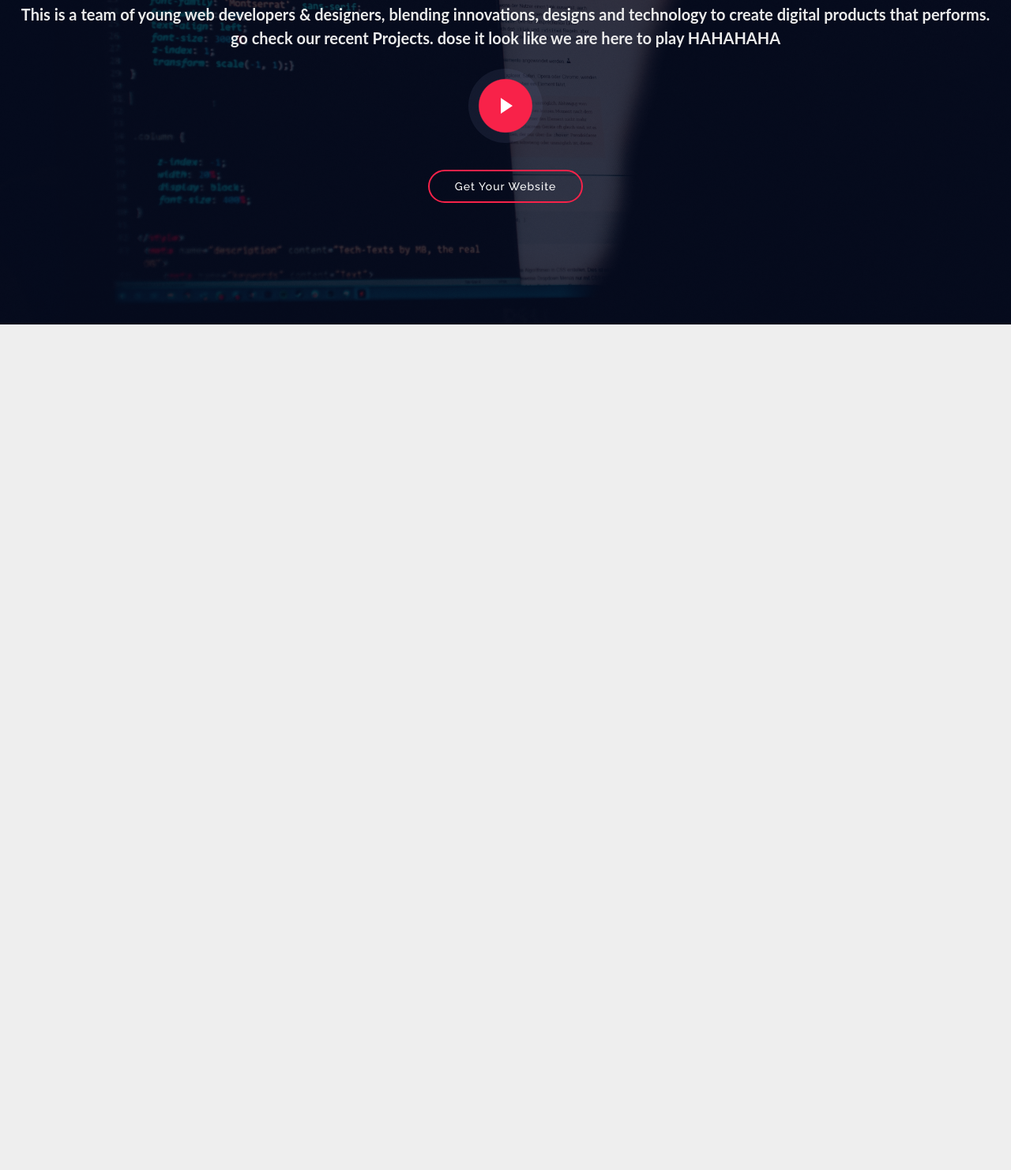
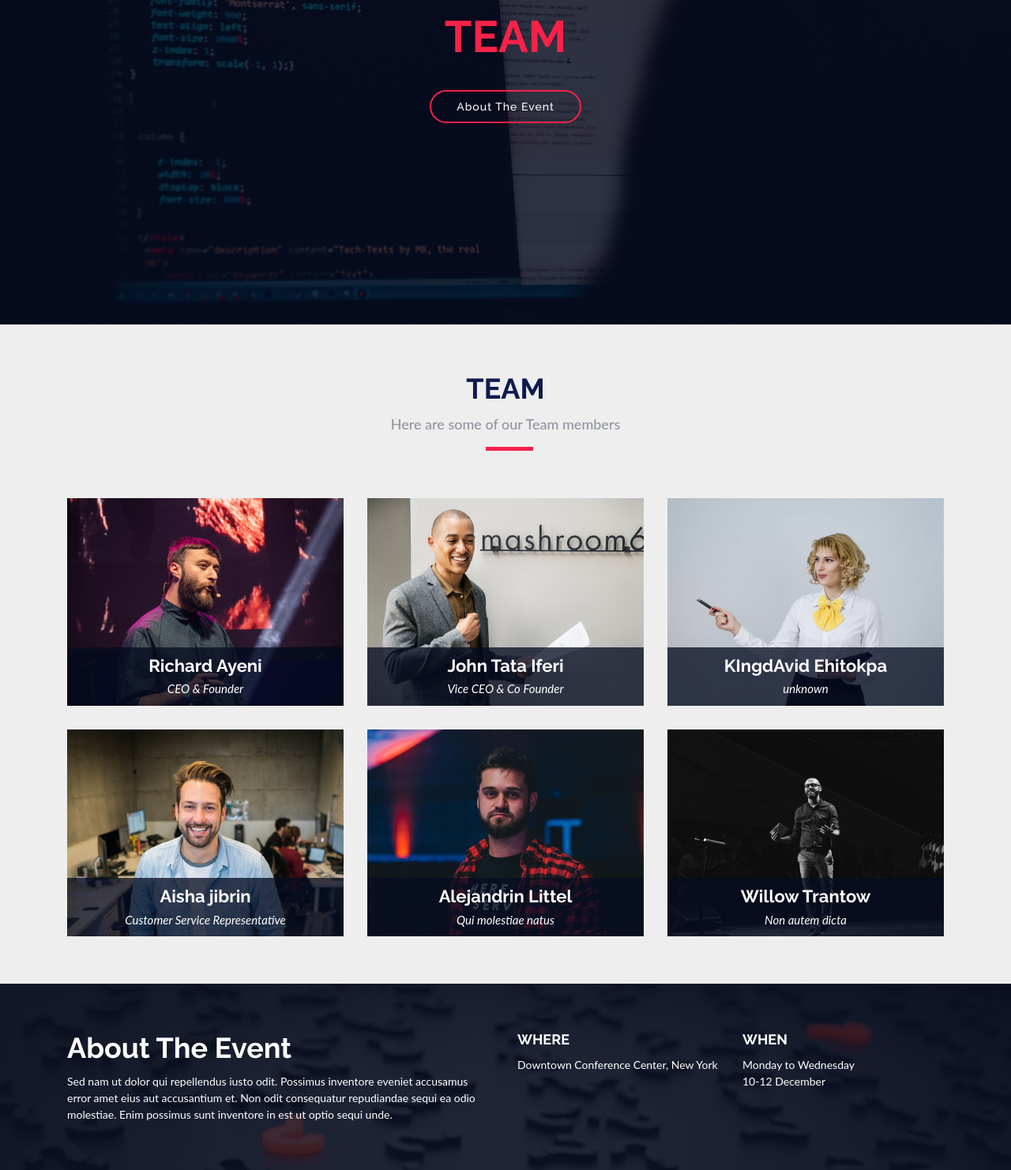
Before and after one commit to RCACREATIONS/Website.ng, a plain HTML site: page about.html in a window 1280 px wide. Shown: the part 410-1892 px from the top of the page at 79% size. Before the commit the page ends 821 px from the top, so only its background shows below. Drawn offline with Linux system fonts and the light colour scheme.

Commit message:
fixed about

```diff
--- a/about.html
+++ b/about.html
@@ -63,45 +63,141 @@
   <!-- ======= Intro Section ======= -->
   <section id="intro">
     <div class="intro-container" data-aos="zoom-in" data-aos-delay="100">
-      <h1 class="mb-4 pb-0">Welcome to<br><span>website.ng</span> 100% work flow</h1>
-      <p class="mb-4 pb-0">This is a team of young web developers & designers, blending innovations, designs and technology to create digital products that performs. <br>  go check our recent Projects. dose it look like we are here to play   HAHAHAHA </p>
-      <a href="" class="venobox play-btn mb-4" data-vbtype="video" data-autoplay="true"></a>
-      <a href="account.html" class="about-btn scrollto">Get Your Website</a>
+      <h1 class="mb-4 pb-0">Meet The<br><span>Team</span></h1>
+      <a href="#about" class="about-btn scrollto">About The Event</a>
+    </div>
+  </section><!-- End Intro Section -->
+
+  <main id="main">
+
+    <!-- ======= About Section ======= -->
+
+<!-- ======= Speakers Section ======= -->
+<section id="speakers">
+  <div class="container" data-aos="fade-up">
+    <div class="section-header">
+      <h2>Team</h2>
+      <p>Here are some of our Team members</p>
     </div>
 
+    <div class="row">
+      <div class="col-lg-4 col-md-6">
+        <div class="speaker" data-aos="fade-up" data-aos-delay="100">
+          <img src="assets/img/speakers/1.jpg" alt="Speaker 1" class="img-fluid">
+          <div class="details">
+            <h3><a href="speaker-details.html">Richard Ayeni</a></h3>
+            <p>CEO & Founder <br> </p>
+            <div class="social">
+              <a href=""><i class="fa fa-twitter"></i></a>
+              <a href=""><i class="fa fa-facebook"></i></a>
+              <a href=""><i class="fa fa-google-plus"></i></a>
+              <a href=""><i class="fa fa-linkedin"></i></a>
+            </div>
+          </div>
+        </div>
+      </div>
+      <div class="col-lg-4 col-md-6">
+        <div class="speaker" data-aos="fade-up" data-aos-delay="200">
+          <img src="assets/img/speakers/2.jpg" alt="Speaker 2" class="img-fluid">
+          <div class="details">
+            <h3><a href="#">John Tata Iferi</a></h3>
+            <p>Vice CEO & Co Founder <br> </p>
+            <div class="social">
+              <a href=""><i class="fa fa-twitter"></i></a>
+              <a href=""><i class="fa fa-facebook"></i></a>
+              <a href=""><i class="fa fa-google-plus"></i></a>
+              <a href=""><i class="fa fa-linkedin"></i></a>
+            </div>
+          </div>
+        </div>
+      </div>
+      <div class="col-lg-4 col-md-6">
+        <div class="speaker" data-aos="fade-up" data-aos-delay="300">
+          <img src="assets/img/speakers/3.jpg" alt="Speaker 3" class="img-fluid">
+          <div class="details">
+            <h3><a href="speaker-details.html">KIngdAvid Ehitokpa</a></h3>
+            <p>unknown <br>  </p>
+            <div class="social">
+              <a href=""><i class="fa fa-twitter"></i></a>
+              <a href=""><i class="fa fa-facebook"></i></a>
+              <a href=""><i class="fa fa-google-plus"></i></a>
+              <a href=""><i class="fa fa-linkedin"></i></a>
+            </div>
+          </div>
+        </div>
+      </div>
+      <div class="col-lg-4 col-md-6">
+        <div class="speaker" data-aos="fade-up" data-aos-delay="100">
+          <img src="assets/img/speakers/4.jpg" alt="Speaker 4" class="img-fluid">
+          <div class="details">
+            <h3><a href="speaker-details.html">Aisha jibrin</a></h3>
+            <p>Customer Service Representative <br></p>
+            <div class="social">
+              <a href=""><i class="fa fa-twitter"></i></a>
+              <a href=""><i class="fa fa-facebook"></i></a>
+              <a href=""><i class="fa fa-google-plus"></i></a>
+              <a href=""><i class="fa fa-linkedin"></i></a>
+            </div>
+          </div>
+        </div>
+      </div>
+      <div class="col-lg-4 col-md-6">
+        <div class="speaker" data-aos="fade-up" data-aos-delay="200">
+          <img src="assets/img/speakers/5.jpg" alt="Speaker 5" class="img-fluid">
+          <div class="details">
+            <h3><a href="speaker-details.html">Alejandrin Littel</a></h3>
+            <p>Qui molestiae natus</p>
+            <div class="social">
+              <a href=""><i class="fa fa-twitter"></i></a>
+              <a href=""><i class="fa fa-facebook"></i></a>
+              <a href=""><i class="fa fa-google-plus"></i></a>
+              <a href=""><i class="fa fa-linkedin"></i></a>
+            </div>
+          </div>
+        </div>
+      </div>
+      <div class="col-lg-4 col-md-6">
+        <div class="speaker" data-aos="fade-up" data-aos-delay="300">
+          <img src="assets/img/speakers/6.jpg" alt="Speaker 6" class="img-fluid">
+          <div class="details">
+            <h3><a href="speaker-details.html">Willow Trantow</a></h3>
+            <p>Non autem dicta</p>
+            <div class="social">
+              <a href=""><i class="fa fa-twitter"></i></a>
+              <a href=""><i class="fa fa-facebook"></i></a>
+              <a href=""><i class="fa fa-google-plus"></i></a>
+              <a href=""><i class="fa fa-linkedin"></i></a>
+            </div>
+          </div>
+        </div>
+      </div>
+    </div>
+  </div>
+
+</section><!-- End Speakers Section -->
 
 
-
-
-
-
-
-
-
-
-
-
-
-
-
-
-
-
-
-
-
-
-
-
-
-
-
-
-
-
-
-
-
+    <!-- ======= About Section ======= -->
+    <section id="about">
+      <div class="container" data-aos="fade-up">
+        <div class="row">
+          <div class="col-lg-6">
+            <h2>About The Event</h2>
+            <p>Sed nam ut dolor qui repellendus iusto odit. Possimus inventore eveniet accusamus error amet eius aut
+              accusantium et. Non odit consequatur repudiandae sequi ea odio molestiae. Enim possimus sunt inventore in
+              est ut optio sequi unde.</p>
+          </div>
+          <div class="col-lg-3">
+            <h3>Where</h3>
+            <p>Downtown Conference Center, New York</p>
+          </div>
+          <div class="col-lg-3">
+            <h3>When</h3>
+            <p>Monday to Wednesday<br>10-12 December</p>
+          </div>
+        </div>
+      </div>
+    </section><!-- End About Section -->
 
 
 
```
